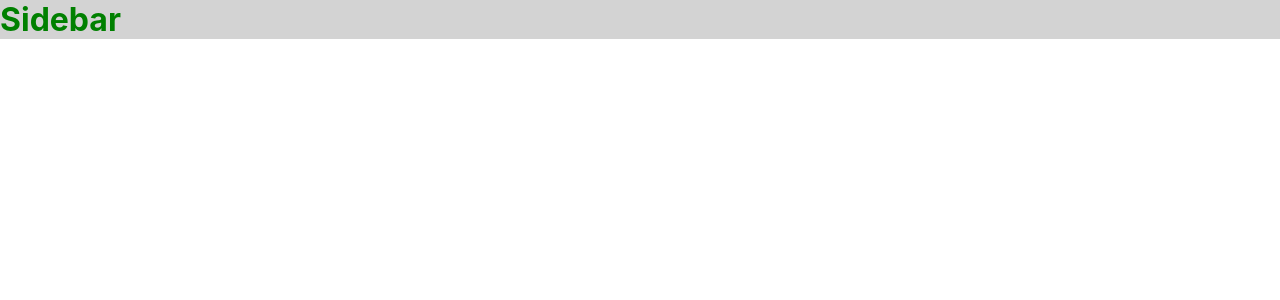
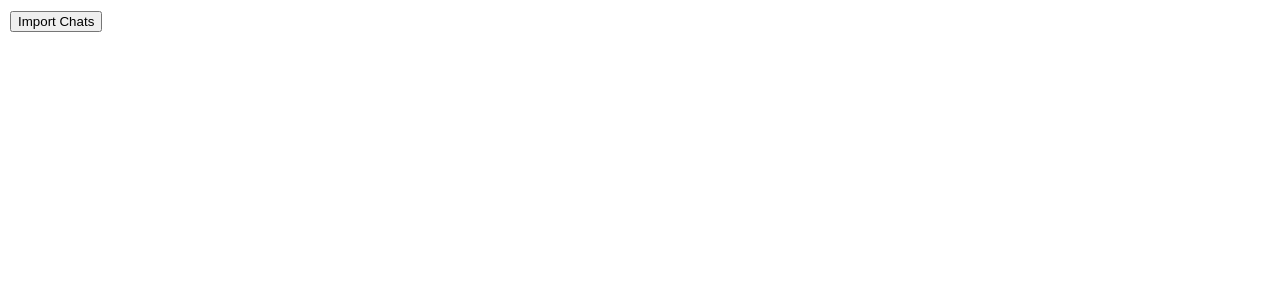
Before and after one commit to Atomis14/whatsapp-reader-2, a Svelte app in the folder app/: page / in a window 1280 px wide. Shown: the top 300 px of the page. Built offline with nearby package versions, Linux system fonts and the light colour scheme.

Commit message:
basic chat parse functionality

```diff
--- a/app/package.json
+++ b/app/package.json
@@ -20,6 +20,7 @@
     "svelte-preprocess": "^4.7.4"
   },
   "dependencies": {
+    "rollup-plugin-scss": "^3.0.0",
     "sirv-cli": "^1.0.0"
   }
 }
--- a/app/public/index.html
+++ b/app/public/index.html
@@ -7,7 +7,7 @@
 	<title>Whatsapp Reader</title>
 
 	<link rel='icon' type='image/png' href='./favicon.png'>
-	<link rel='stylesheet' href='./global.css'>
+	<!-- <link rel='stylesheet' href='./global.css'> -->
 	<link rel='stylesheet' href='./build/bundle.css'>
 
 	<script defer src='./build/bundle.js'></script>
--- a/app/rollup.config.js
+++ b/app/rollup.config.js
@@ -5,6 +5,7 @@ import livereload from 'rollup-plugin-livereload';
 import { terser } from 'rollup-plugin-terser';
 import css from 'rollup-plugin-css-only';
 import sveltePreprocess from 'svelte-preprocess';
+import scss from "rollup-plugin-scss";
 
 const production = !process.env.ROLLUP_WATCH;
 
@@ -47,6 +48,7 @@ export default {
 		}),
 		// we'll extract any component CSS out into
 		// a separate file - better for performance
+		scss(),
 		css({ output: 'bundle.css' }),
 
 		// If you have external dependencies installed from
--- a/app/src/App.svelte
+++ b/app/src/App.svelte
@@ -1,11 +1,20 @@
 <script>
-	import Sidebar from './Sidebar.svelte';
+	import Sidebar from './components/Sidebar.svelte';
+	import ChatContainer from './components/ChatContainer.svelte';
 </script>
 
 <main>
-	<Sidebar />
+	<div>
+		<button>Import Chats</button>
+	</div>
 </main>
 
-<style type="text/scss">
+<style lang="scss">
+		@import "./scss/definitions.scss";
 
+		main {
+			display: flex;
+			align-items: stretch;
+			min-height: 100vh;
+		}
 </style>
--- a/app/src/Sidebar.svelte
+++ /dev/null
@@ -1,19 +0,0 @@
-<script>
-
-</script>
-
-<div class="Sidebar">
-  <h1>Sidebar</h1>
-</div>
-
-<style type="text/scss">
-  .Sidebar {
-    background-color: lightgrey;
-    h1 {
-      margin: 0;
-      &:first-child {
-        color: green;
-      }
-    }
-  }
-</style>
--- /dev/null
+++ b/app/src/components/Sidebar.svelte
@@ -0,0 +1,15 @@
+<script>
+
+</script>
+
+<div class="Sidebar">
+
+</div>
+
+<style type="text/scss">
+  .Sidebar {
+    min-width: 300px;
+    max-width: 500px;
+    border-right: 1px solid black;
+  }
+</style>
--- a/app/src/main.js
+++ b/app/src/main.js
@@ -1,3 +1,5 @@
+import "./scss/definitions.scss";
+import "./scss/main.scss";
 import App from './App.svelte';
 
 const app = new App({
--- /dev/null
+++ b/app/src/scss/definitions.scss
@@ -0,0 +1 @@
+$background-color: purple;
--- a/app/public/global.css
+++ b/app/src/scss/main.scss
@@ -1,4 +1,9 @@
 body {
-	margin: 0;
+	margin: 10px;
 	font-family: -apple-system, BlinkMacSystemFont, "Segoe UI", Roboto, Helvetica, Arial, sans-serif, "Apple Color Emoji", "Segoe UI Emoji", "Segoe UI Symbol";
 }
+
+h1 {
+	color: red !important;
+	border: 1px solid black;
+}
```
Also changed, not shown: preload.js (+53 -22 lines), app/src/components/ChatContainer.svelte (added), 1 other file (tests, documents, lock files or other folders).
